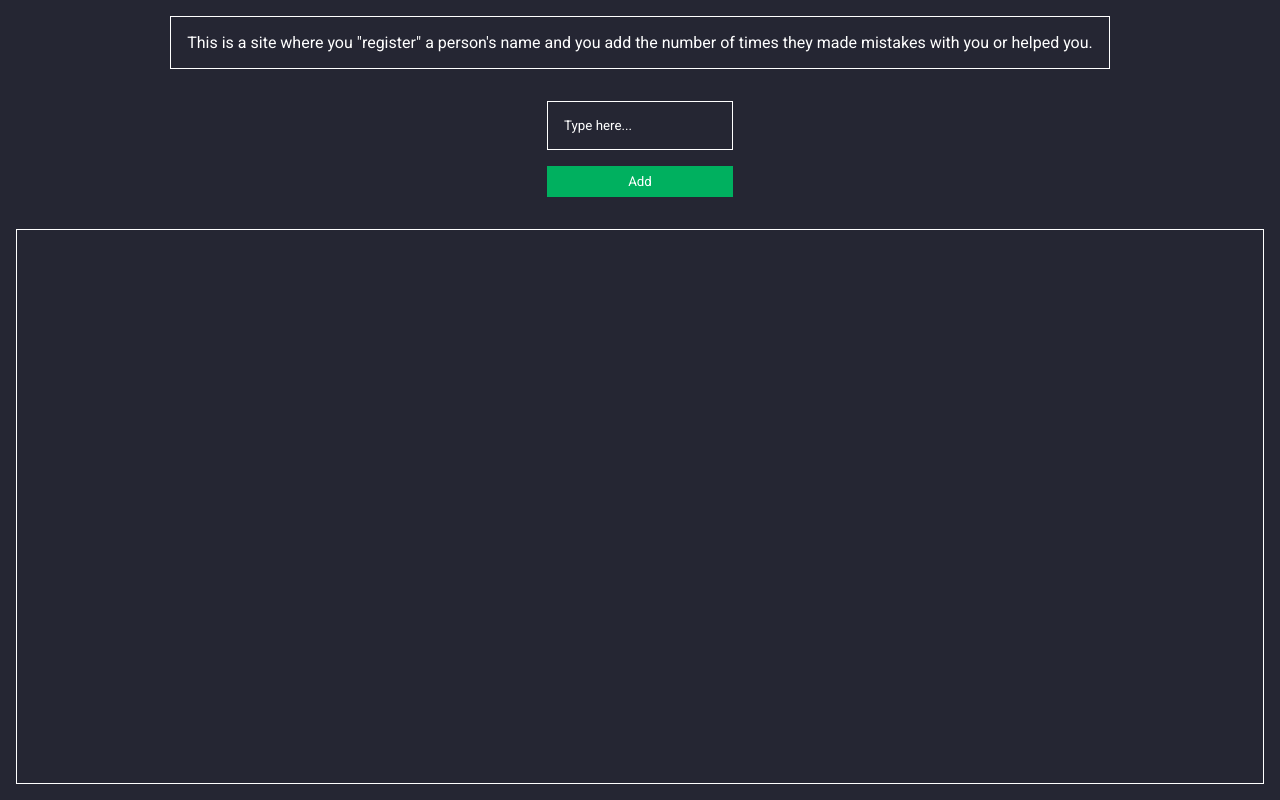
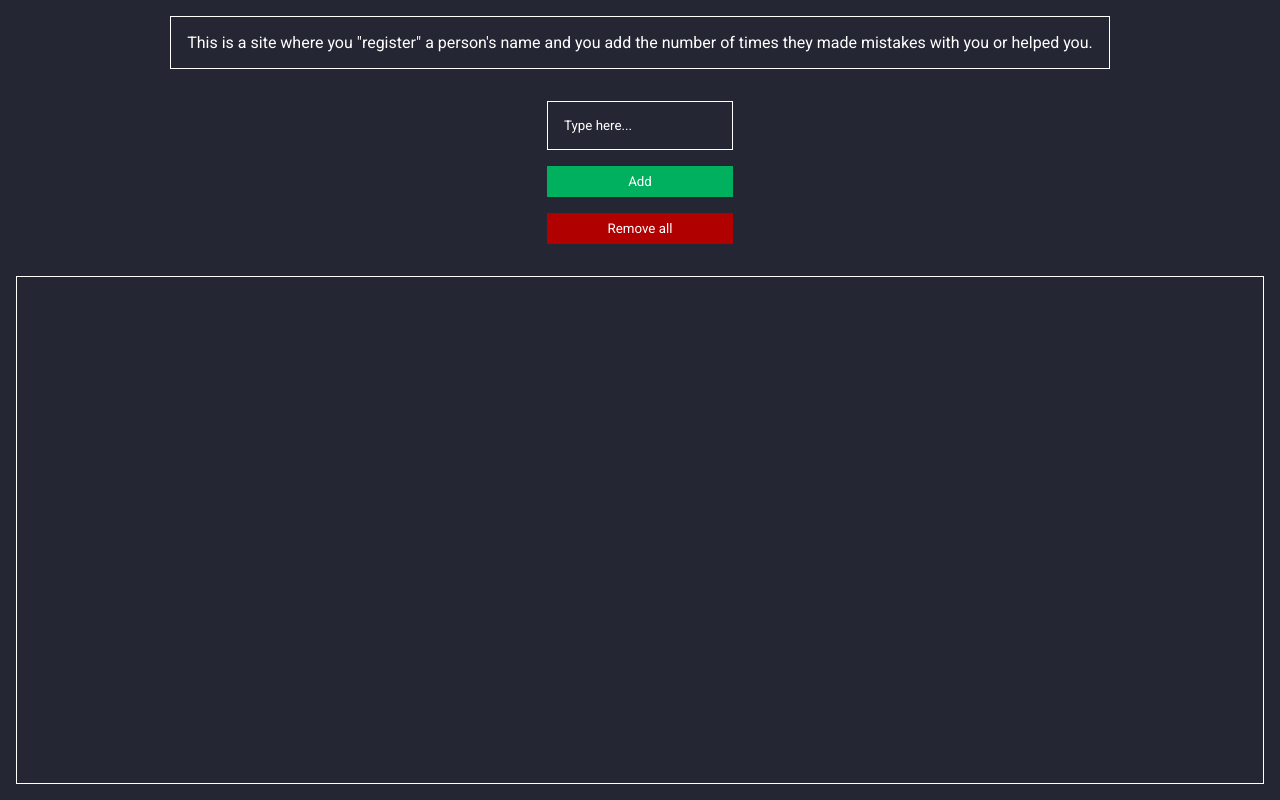
Before and after one commit to cookieukw/Mistakes, a plain HTML site: page index.html in a window 1280 px wide. Drawn offline with Linux system fonts and the light colour scheme.

Commit message:
Update index.html

```diff
--- a/index.html
+++ b/index.html
@@ -33,7 +33,7 @@
     class="item">
 
       <button class="button" id="add">Add </button>
-
+ <button onclick="clearAll()" class="button" id="clear">Remove all </button>
   </div>
 
 
```
